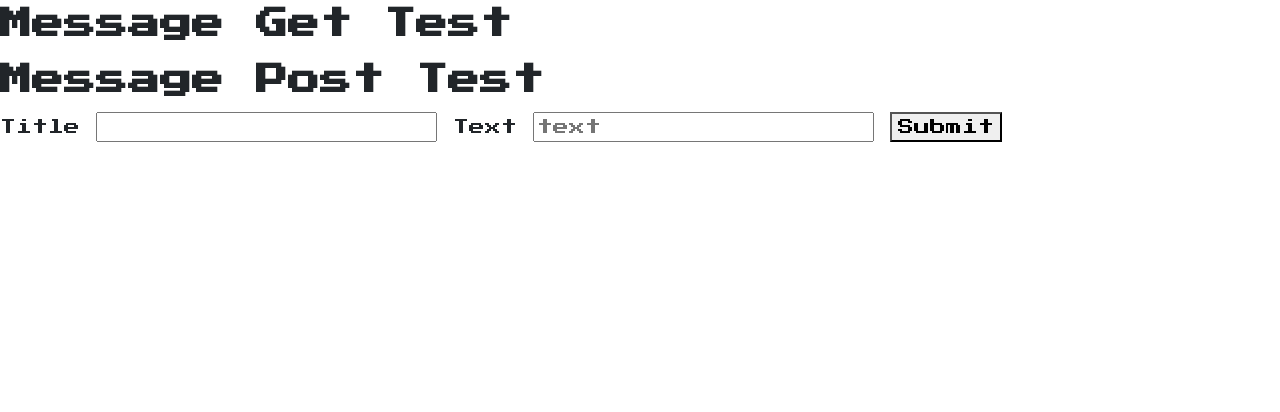
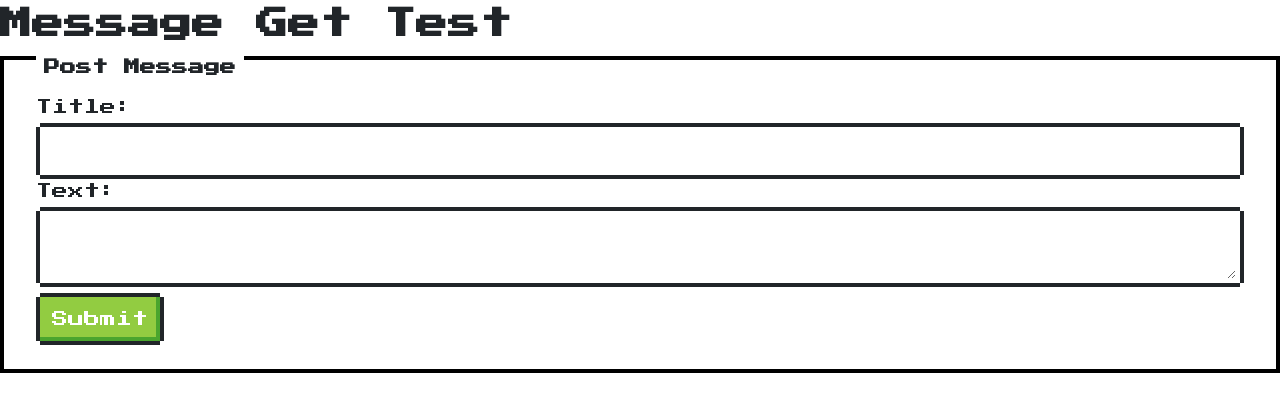
Before and after one commit to Ornellasd/blog_api_frontend, a website: page index.html in a window 1280 px wide. Drawn offline with nearby package versions, Linux system fonts and the light colour scheme.

Commit message:
rudimentary post message layout organized

```diff
--- a/index.html
+++ b/index.html
@@ -12,14 +12,24 @@
 <body>
   <h1>Message Get Test</h1>
   <div id="message-container"></div>
-  <h1>Message Post Test</h1>
-  <form action="http://localhost:3002/messages" method="post">
-    <label for="title">Title</label>
-    <input name="title" type="text" />
-    <label for="text">Text</label>
-    <input name="text" placeholder="text" type="text" />
-    <button>Submit</button>
-  </form>
+
+  <div class="container">
+    <section class="nes-container with-title">
+      <h3 class="title">Post Message</h3>
+      <form>
+        <div class="nes-field">
+          <label for="title">Title:</label>
+          <input name="title" type="test" class="nes-input" />
+        </div>
+        <div class="nes-field">
+          <label for="text">Text:</label>
+          <textarea id="post-text" class="nes-textarea"></textarea>
+        </div>
+        <button type="button" class="nes-btn is-success" style="margin-top: 10px;">Submit</button>
+      </form>
+    </section>
+  </div>
+
 
   <script src="script.js"></script>
 </body>
```
